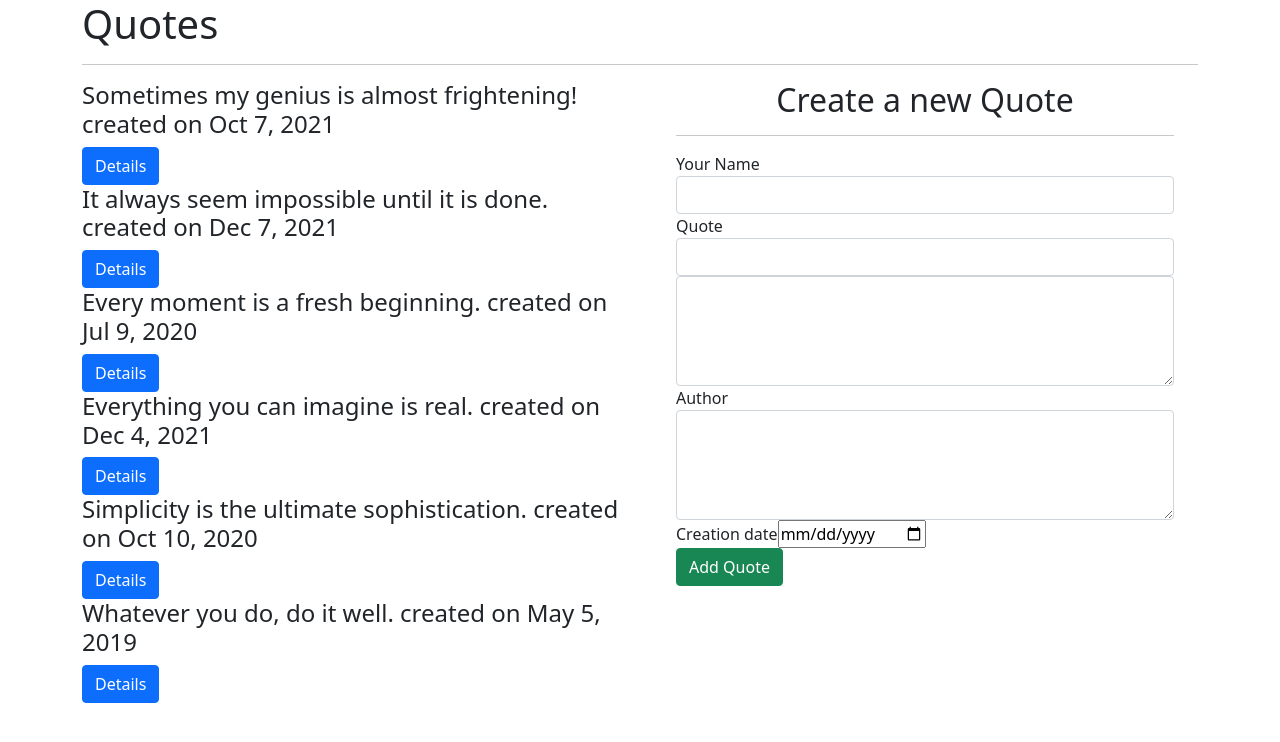
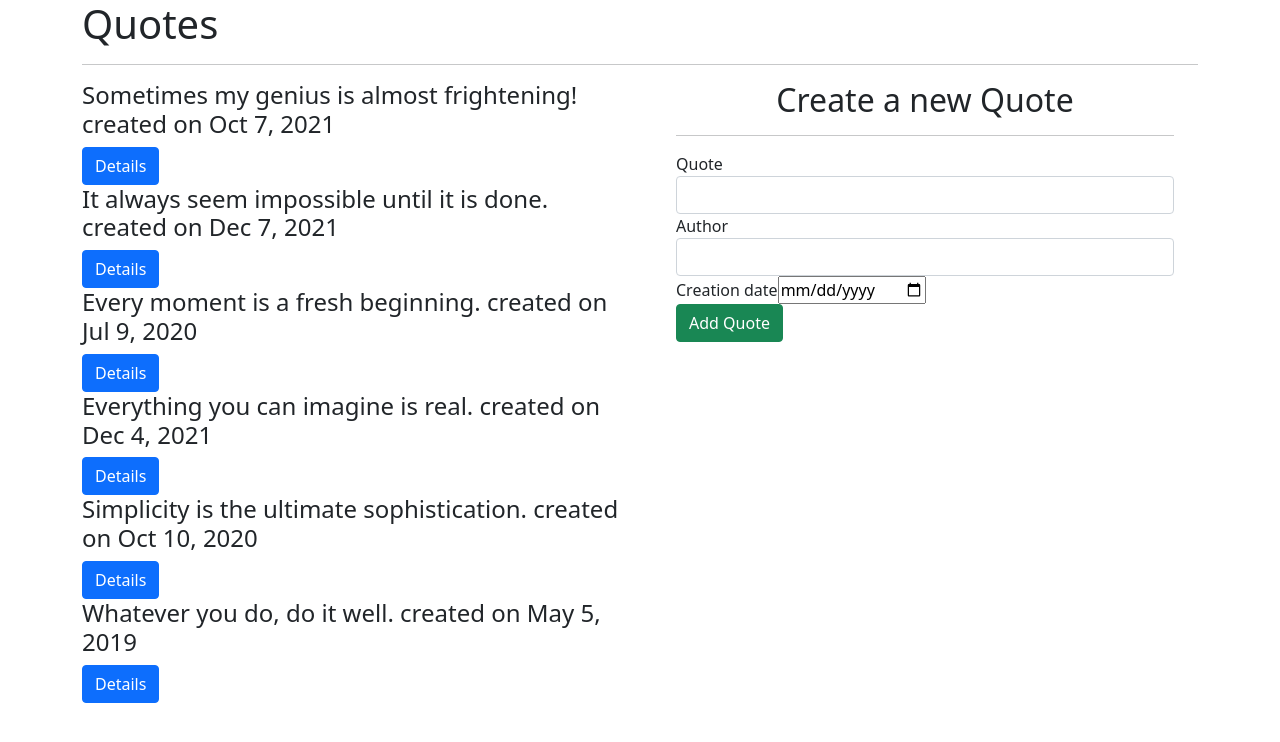
Before and after one commit to samwel-chege/Quotes, an Angular app: page / in a window 1280 px wide. Shown: the top 742 px of the page. Built offline with nearby package versions, Linux system fonts and the light colour scheme.

Commit message:
change button color

```diff
--- a/src/app/quote-detail/quote-detail.component.html
+++ b/src/app/quote-detail/quote-detail.component.html
@@ -1,7 +1,7 @@
 <p>{{quote.description}}</p>
 <p>This quote was created  {{quote.createDate | dateCount}} ago</p>
-<button (click)= 'upVote(true)'>upvote</button>
+<button (click)= 'upVote(true)' class="btn btn-info">upvote</button>
 <p> {{quote.upVote}} </p>
-<button (click)= 'downVote(true)'>downvote</button>
+<button (click)= 'downVote(true)' class="btn btn-secondary">downvote</button>
 <p> {{quote.downVote}} </p>
 <button (click)= 'quoteDelete(true)' class="btn btn-danger">Delete quote</button>
--- a/src/app/quote-form/quote-form.component.html
+++ b/src/app/quote-form/quote-form.component.html
@@ -4,7 +4,7 @@
     <form  (ngSubmit)='submitQuote()' #quoteForm='ngForm'>
         <div class="form-group">
 
-            <label for="name">Your Name</label>
+            <label for="name">Quote</label>
             <input type="text"  required class="form-control" id="name" [(ngModel)]='newQuote.name' name='name' #name='ngModel' required >
             <div [hidden]="name.valid || name.pristine" class="alert alert-danger">
                 <p>Name is required</p>
@@ -13,22 +13,13 @@
 
         <div class="form-group">
 
-            <label for="name">Quote</label>
-            <input type="text" required class="form-control" id="name" [(ngModel)]="newQuote.name" name="name" #name='ngModel'required>
-            <textarea class="form-control"  id="description" rows="4" [(ngModel)]="newQuote.description" name="description"  #description="ngModel"required></textarea>
+            <label for="name">Author</label>
+            <input type="text" required class="form-control" id="name" [(ngModel)]="newQuote.description" name="name" #name='ngModel'required>
             <div [hidden]='name.valid || name.pristine' class="alert alert-danger">
                 <p>Quote is required</p>
             </div>
         </div>
 
-        <div class="form-group">
-
-            <label for="description">Author</label>
-            <textarea class="form-control" id="description" rows="4" [(ngModel)]="newQuote.description" name="description" #description='ngModel' required></textarea>
-            <div [hidden]="description.valid || description.pristine" class="alert alert-danger">
-                <p>Author is required</p>
-            </div>
-        </div>
         <div class="form-group">
 
             <label for="complete">Creation date</label>
```
